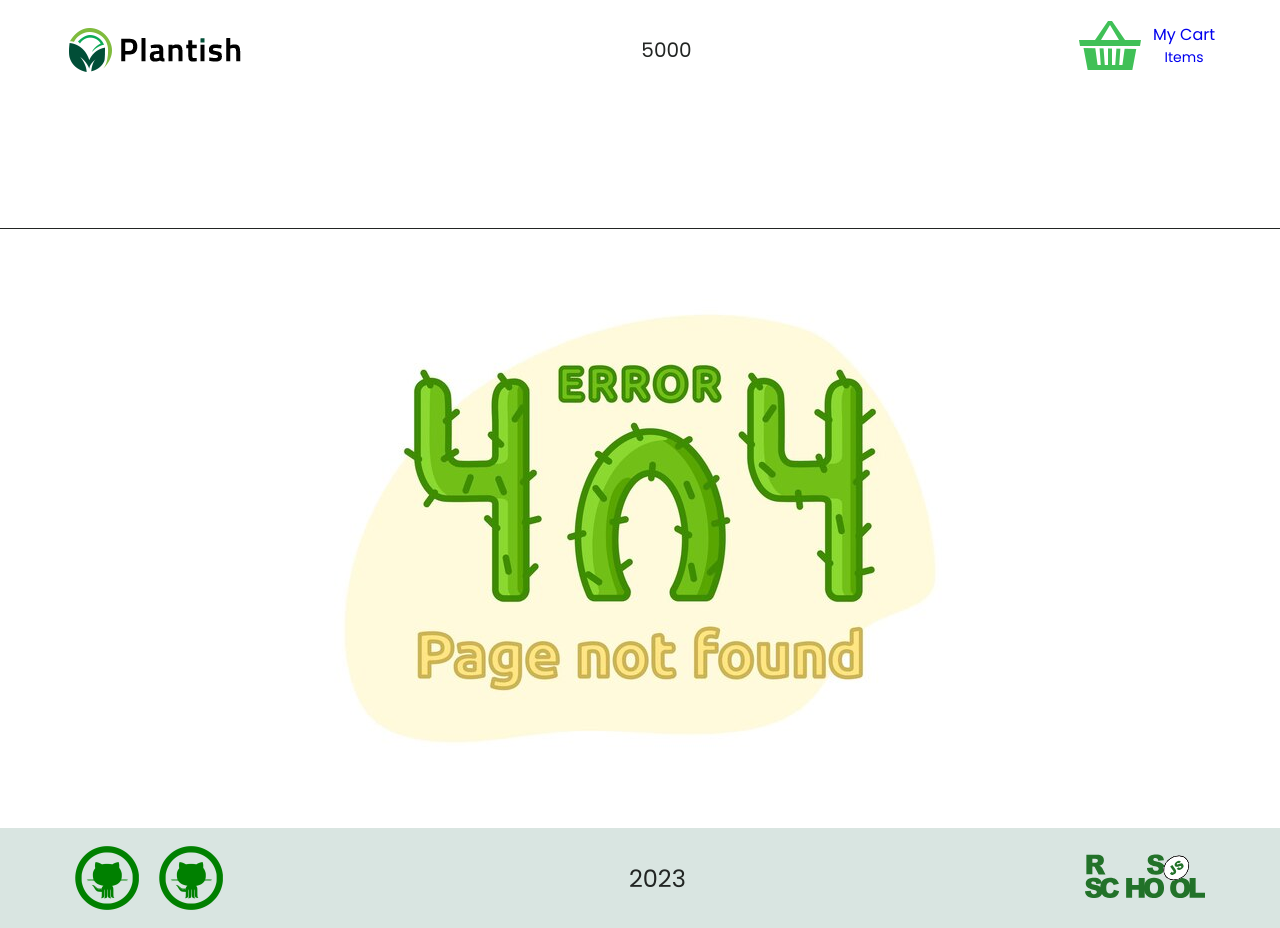
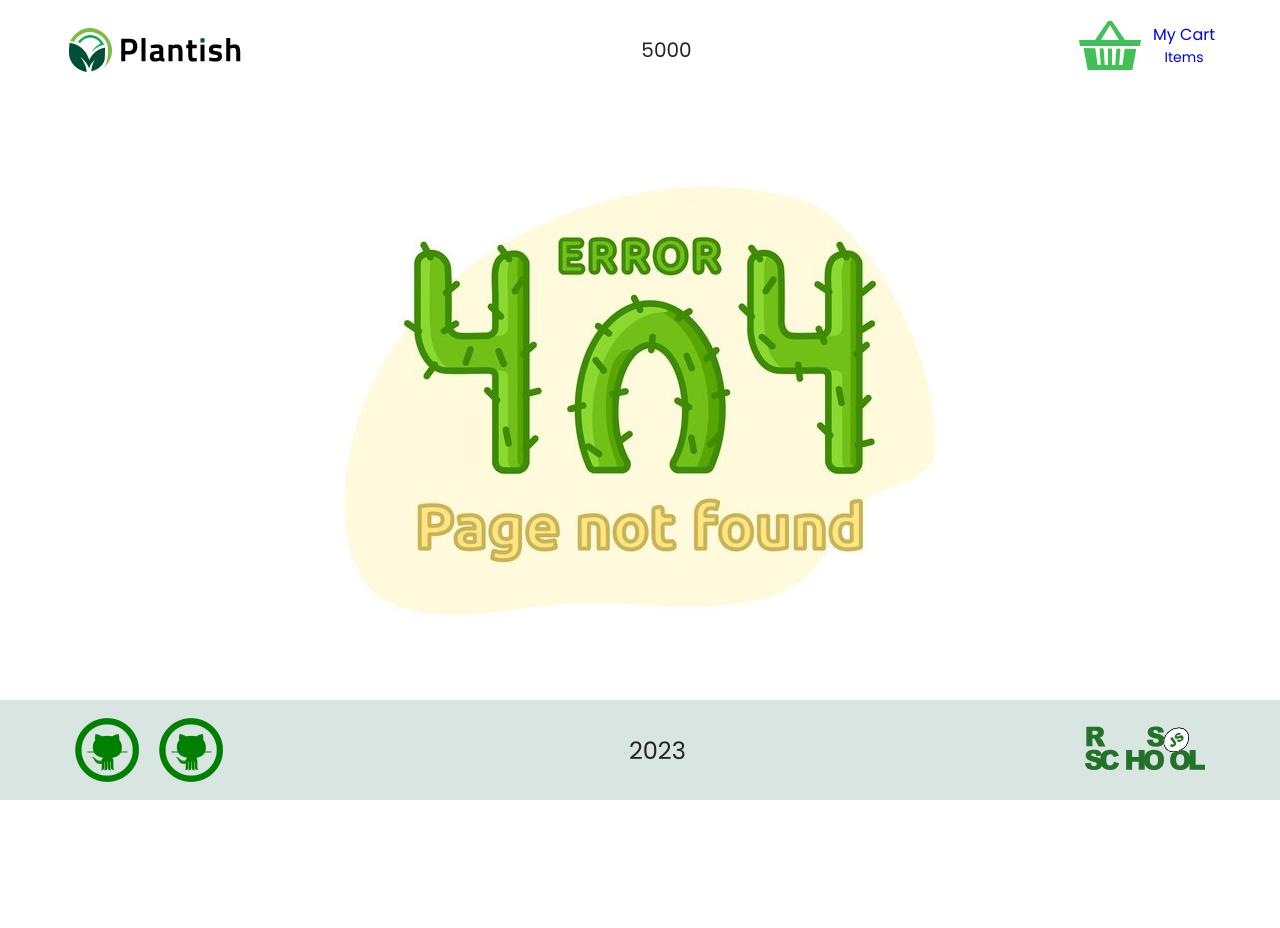
Before and after one commit to SiarheiKliazovich/Online-Store-Plants, a React (Create React App) app: page /products in a window 1280 px wide. After the commit the page ends 800 px from the top, so only its background shows below. Built offline with nearby package versions, Linux system fonts and the light colour scheme.

Commit message:
fix: delete margin

```diff
--- a/src/components/NotFound/index.tsx
+++ b/src/components/NotFound/index.tsx
@@ -1,7 +1,7 @@
 import "./notFound.scss";
 
 const NotFound = () => {
-  return <main className="not-found vh"></main>;
+  return <div className="not-found"></div>;
 };
 
 export default NotFound;
--- a/src/components/NotFound/notFound.scss
+++ b/src/components/NotFound/notFound.scss
@@ -6,6 +6,7 @@
 	background-image: url('../../assets/images/img/not-found.jpg');
 	background-repeat: no-repeat;
 	background-position: center;
+	margin-top: 0;
 
 	@include media-mobile {
 		height: calc(100vh - 220px);
```
